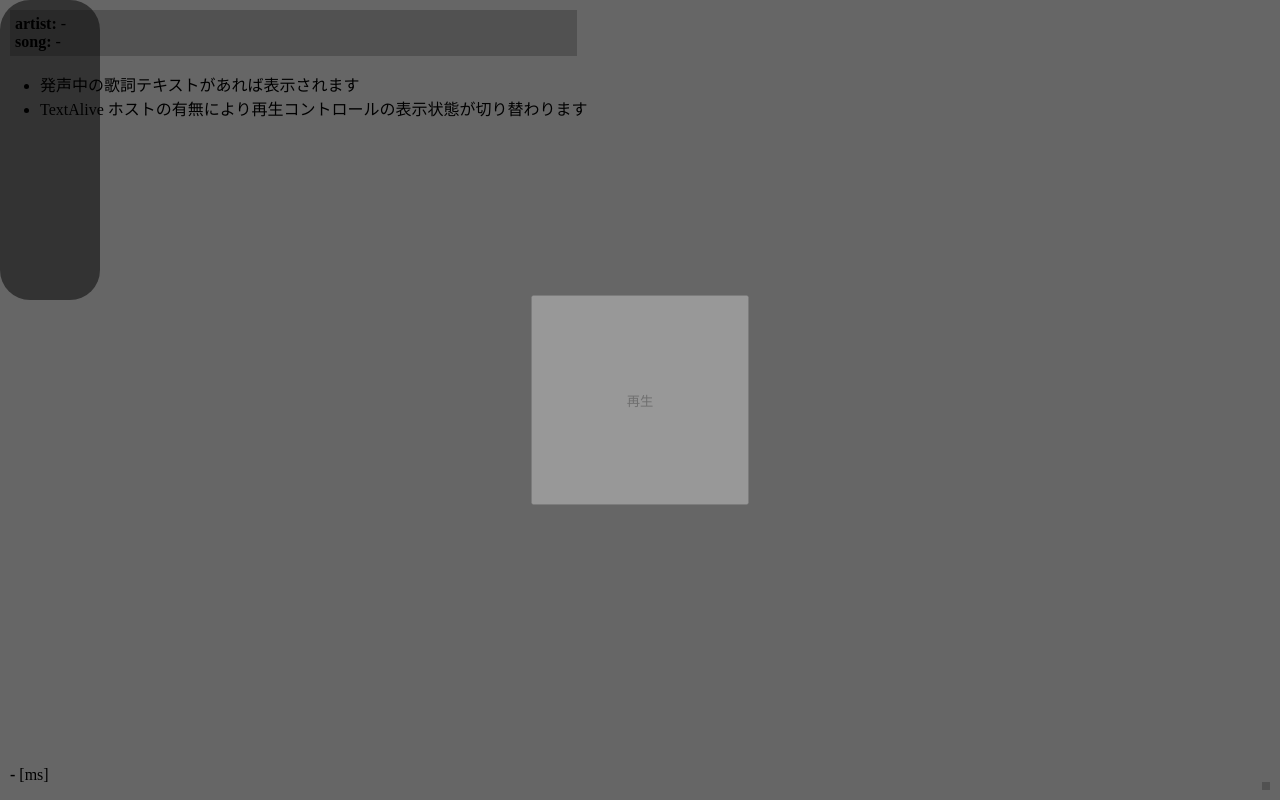
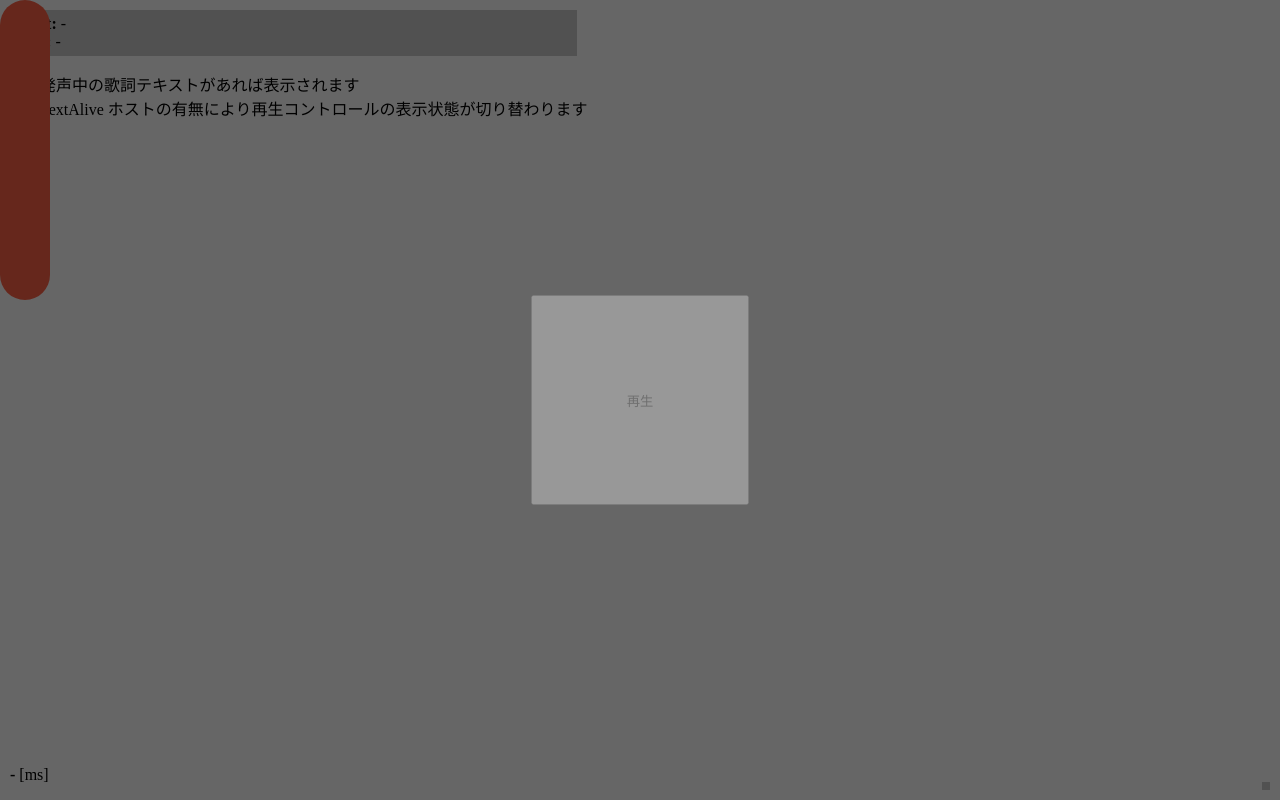
Before and after one commit to ra-menda/project-magimira2022, a website built with Parcel: page src/index.html in a window 1280 px wide. Built offline with nearby package versions, Linux system fonts and the light colour scheme; what textalive-app-api would draw is missing.

Commit message:
Update index.css

```diff
--- a/src/index.css
+++ b/src/index.css
@@ -86,10 +86,11 @@
   position: fixed;
   top: 0px;
   left: 0px;
-  width: 100px;
+  width: 50px;
   height: 300px;
   line-height: 100px;
   background: rgba(0, 0, 0, 0.5);
+  background-color: tomato;
   border-radius: 30px;
   transition: 0s;
   transition-timing-function: ease-out;
```
